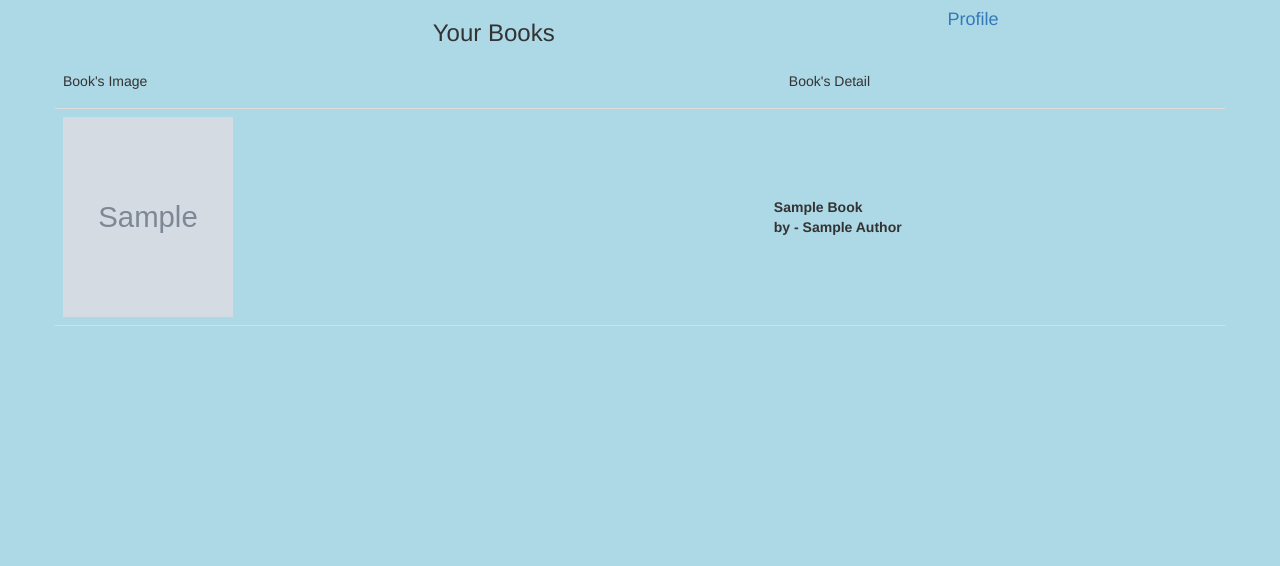
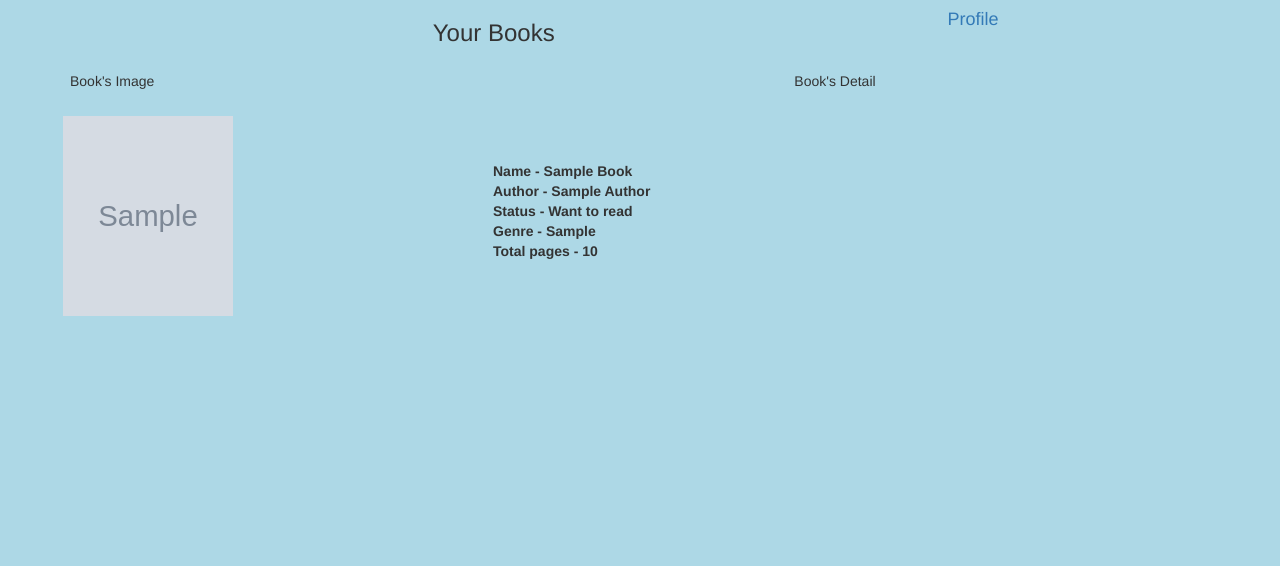
Before and after one commit to rohits144/book_reader, a Django app: page /book_list/ in a window 1280 px wide. Shown: the top 566 px of the page. Run offline with Django 3.2, Linux system fonts and the light colour scheme; the first user in the database is signed in; tables that the repository leaves empty hold one stand-in row (Sample ...); some libraries are stand-ins or nearby versions.

Commit message:
book list ul

```diff
--- a/books/templates/books/book_list.html
+++ b/books/templates/books/book_list.html
@@ -10,8 +10,11 @@ table {
 
 th, td {
   padding: 8px;
+  text-align: center;
+}
+
+ul {
   text-align: left;
-  border-bottom: 1px solid #ddd;
 }
 
 </style>
@@ -28,27 +31,26 @@ th, td {
     <div class="row">
         <table class="col-md-12">
             <tr>
-                <th>
+                <th class="col-md-4">
                     <h5 align="left"> Book's Image </h5>
                 </th>
-                <th>
-                    <h5 align="left"> Book's Detail </h5>
+                <th class="col-md-8">
+                    <h5 align="center"> Book's Detail </h5>
                 </th>
             </tr>
             {% for book in records %}
                 <tr>
                     <td>
-                        <img src="{{ book.book_image.url }}" alt="Book image" height="200" width="170"/>
+                        <img src="{{ book.book_image.url }}" alt="Book image" height="200" width="170" align="left"/>
                     </td>
                     <td>
-                        <div class="row">
-                            <div class="col">
-                                <b> {{ book.title| title }} </b>
-                            </div>
-                            <div class="col">
-                                <b> by - {{ book.author_obj.name| title}} </b>
-                            </div>
-                        </div>
+                        <ul style="list-style-type: none;">
+                            <li><b> Name -  {{ book.title| title }} </b></li>
+                            <li><b> Author -  {{ book.author_obj.name| title}} </b></li>
+                            <li><b> Status -  {{ book.status }} </b></li>
+                            <li><b> Genre - {{ book.genre }} </b></li>
+                            <li><b> Total pages - {{ book.total_pages }} </b></li>
+                        </ul>
                     </td>
                 </tr>
             {% endfor %}
```
Also changed, not shown: books/templates/books/profile.html (+16 -6 lines).
